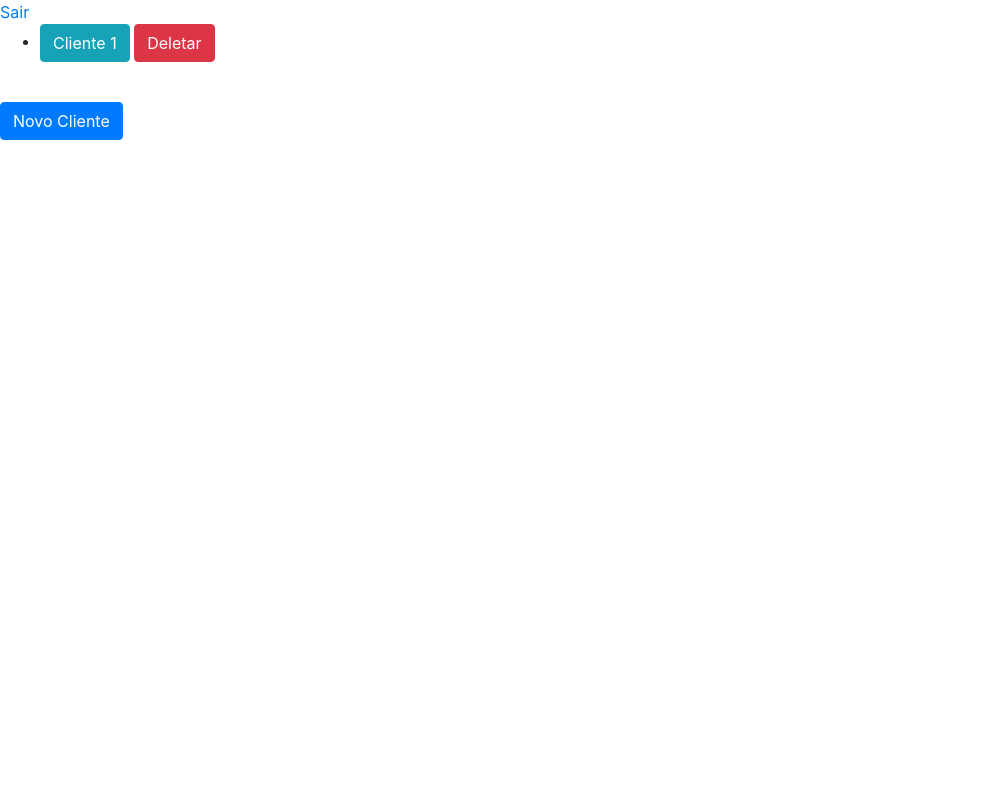
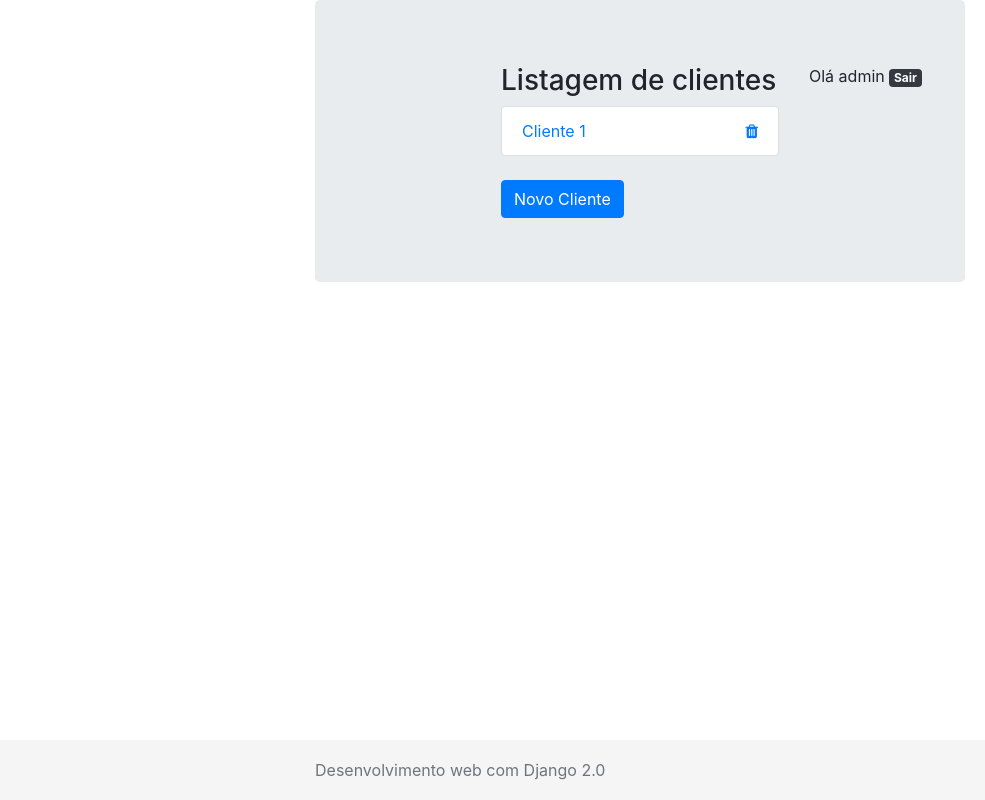
Before and after one commit to RicardodeOliveira/django, a Django app: page /clientes/list/ in a window 1280 px wide. Shown: the whole page, without its empty margins (0-985 px from the left). Run offline with Django 3.2, Linux system fonts and the light colour scheme; a user stored in the database is signed in; data comes from the database, SQL or seed files in the repository; some libraries are stand-ins or nearby versions.

Commit message:
Aula 36 - Finalizano layout

```diff
--- a/projetoTeste/projetoFinal/gestao_clientes/clientes/templates/person.html
+++ b/projetoTeste/projetoFinal/gestao_clientes/clientes/templates/person.html
@@ -1,15 +1,35 @@
 {% extends 'base.html' %}
 {% block title %} Administracao {% endblock %}
 {% block main %}
-    <a href="{% url 'logout' %}">Sair</a>
-    <ul>
+
+    <div class="row">
+        <div class="col">
+
+        </div>
+        <div class="col-6">
+            <h3>Listagem de clientes</h3>
+            <ul class="list-group">
                 {% for person in persons %}
-        <li>
-            <a href="{% url 'person_update' person.id %}" class="btn btn-info">{{ person.first_name }}</a>
-            <a href="{% url 'person_delete' person.id %}" class="btn btn-danger">Deletar</a>
+                <li class="list-group-item">
+                    <a href="{% url 'person_update' person.id %}">{{ person.first_name }}</a>
+                    <a href="{% url 'person_delete' person.id %}" class="trash-item"><i class="fa fa-trash"></i></a>
                 </li>
                 {% endfor %}
             </ul>
             <br>
             <a href="{% url 'person_new' %}" class="btn btn-primary">Novo Cliente</a>
+        </div>
+        <div class="col">
+            {% if user.is_authenticated %}
+                <p>Olá {{ user.username }} <a href="{% url 'logout' %}"><span class="badge badge-dark">Sair</span></a></p>
+            {% endif %}
+        </div>
+    </div>
 {% endblock %}
+{% block footer %}
+    <footer class="footer">
+        <div class="container">
+            <span class="text-muted">Desenvolvimento web com Django 2.0</span>
+        </div>
+    </footer>
+{% endblock %}
--- a/projetoTeste/projetoFinal/gestao_clientes/gestao_clientes/settings.py
+++ b/projetoTeste/projetoFinal/gestao_clientes/gestao_clientes/settings.py
@@ -37,6 +37,7 @@ INSTALLED_APPS = [
     'django.contrib.sessions',
     'django.contrib.messages',
     'django.contrib.staticfiles',
+    'bootstrapform',
     'clientes',
     'home',
 ]
@@ -132,3 +133,7 @@ MEDIA_ROOT = 'media'
 LOGIN_URL = '/login/'
 
 LOGIN_REDIRECT_URL = 'person_list'
+
+STATICFILES_DIRS = [
+    'statics',
+]
--- /dev/null
+++ b/projetoTeste/projetoFinal/gestao_clientes/statics/stick-footer.css
@@ -0,0 +1,28 @@
+/* Sticky footer styles
+-------------------------------------------------- */
+html {
+  position: relative;
+  min-height: 100%;
+}
+body {
+  margin-bottom: 60px; /* Margin bottom by footer height */
+}
+.footer {
+  position: absolute;
+  bottom: 0;
+  width: 100%;
+  height: 60px; /* Set the fixed height of the footer here */
+  line-height: 60px; /* Vertically center the text there */
+  background-color: #f5f5f5;
+}
+
+
+/* Custom page CSS
+-------------------------------------------------- */
+/* Not required for template or sticky footer method. */
+
+.container {
+  width: auto;
+  max-width: 680px;
+  padding: 0 15px;
+}
--- /dev/null
+++ b/projetoTeste/projetoFinal/gestao_clientes/statics/style.css
@@ -0,0 +1,3 @@
+.trash-item {
+    float: right;
+}
--- a/projetoTeste/projetoFinal/gestao_clientes/templates/base.html
+++ b/projetoTeste/projetoFinal/gestao_clientes/templates/base.html
@@ -1,3 +1,4 @@
+{% load static %}
 <!doctype html>
 <html lang="en">
 <head>
@@ -6,10 +7,19 @@
           content="width=device-width, user-scalable=no, initial-scale=1.0, maximum-scale=1.0, minimum-scale=1.0">
     <meta http-equiv="X-UA-Compatible" content="ie=edge">
     <link rel="stylesheet" href="https://stackpath.bootstrapcdn.com/bootstrap/4.4.1/css/bootstrap.min.css">
+    <link rel="stylesheet" href="https://stackpath.bootstrapcdn.com/font-awesome/4.7.0/css/font-awesome.min.css">
+    <link rel="stylesheet" href="{% static 'stick-footer.css' %}">
+    <link rel="stylesheet" href="{% static 'style.css' %}">
     <title>{% block title %}{% endblock %}</title>
 </head>
 <body>
-    {% block main %}
+    <div class="container">
+        <div class="jumbotron">
+            {% block main %}
+            {% endblock %}
+        </div>
+    </div>
+    {% block footer %}
     {% endblock %}
 </body>
 </html>
```
Also changed, not shown: projetoTeste/projetoFinal/gestao_clientes/clientes/templates/person_form.html (+8 -14 lines), projetoTeste/projetoFinal/gestao_clientes/home/templates/home.html (+19 -1 lines), projetoTeste/projetoFinal/gestao_clientes/templates/registration/login.html (+9 -1 lines), projetoTeste/projetoFinal/gestao_clientes/media/clients_photos/e_as_evolucoes_surgindo.jpg (added), projetoTeste/projetoFinal/gestao_clientes/media/clients_photos/levis-logo.png (added). Lines whose indentation alone changed are shown as unchanged.
